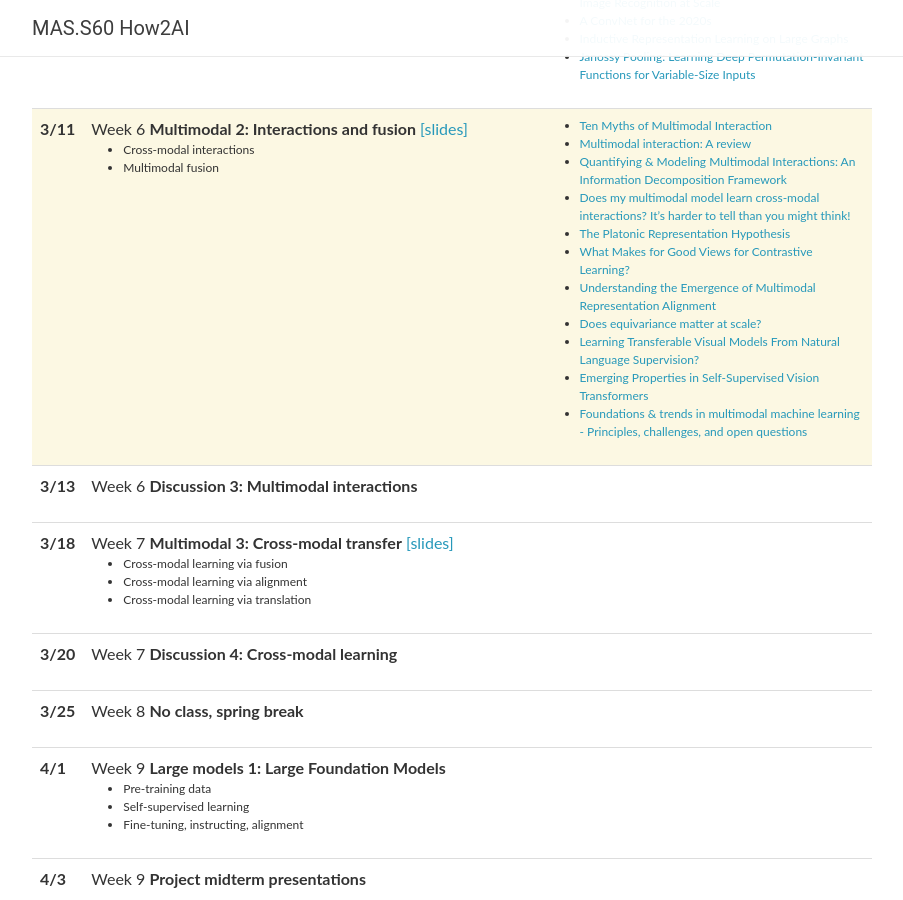
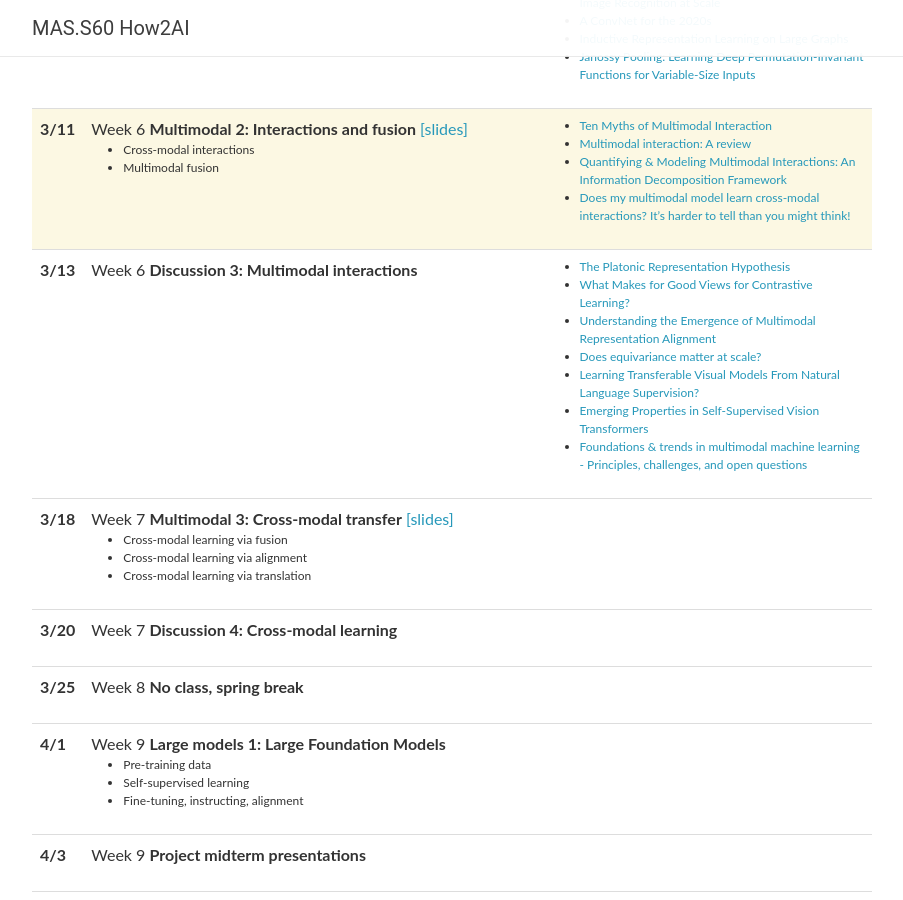
Before and after one commit to MIT-MI/how2ai-course, a Jekyll site: the page built from spring2025/_pages/schedule.md, in a window 1280 px wide and 900 px high, scrolled down 1537 px. Shown: the whole window, without its empty margins (188-1091 px from the left). Built offline with Jekyll 4.4.1, drawn with Linux system fonts in a browser that asks for light colours; nearby versions of some CDN libraries; comment, search, counter and statistics services are not loaded; part of the change alters nothing that is shown.

```diff
--- a/_data/lectures_2025.yml
+++ b/_data/lectures_2025.yml
@@ -133,6 +133,13 @@
     - <a href="https://www.sciencedirect.com/science/article/pii/S0167865513002584">Multimodal interaction&#58; A review</a> <br/>
     - <a href="https://arxiv.org/abs/2302.12247">Quantifying & Modeling Multimodal Interactions&#58; An Information Decomposition Framework</a> <br/>
     - <a href="https://aclanthology.org/2020.emnlp-main.62/">Does my multimodal model learn cross-modal interactions? It’s harder to tell than you might think!</a> <br/>
+
+- date: 3/13
+  title: >
+    Week 6 <strong>Discussion 3: Multimodal interactions</strong>
+  slides:
+  topics:
+  readings:
     - <a href="https://arxiv.org/pdf/2405.07987">The Platonic Representation Hypothesis</a> <br/>
     - <a href="https://arxiv.org/abs/2005.10243">What Makes for Good Views for Contrastive Learning?</a> <br/>
     - <a href="https://arxiv.org/pdf/2502.16282"> Understanding the Emergence of Multimodal Representation Alignment</a> <br/>
@@ -140,13 +147,6 @@
     - <a href="https://arxiv.org/pdf/2103.00020"> Learning Transferable Visual Models From Natural Language Supervision?</a> <br/>
     - <a href="https://arxiv.org/pdf/2104.14294"> Emerging Properties in Self-Supervised Vision Transformers</a> <br/>
     - <a href="https://arxiv.org/abs/2209.03430"> Foundations & trends in multimodal machine learning - Principles, challenges, and open questions </a> <br/>
-
-- date: 3/13
-  title: >
-    Week 6 <strong>Discussion 3: Multimodal interactions</strong>
-  slides:
-  topics:
-  readings:
 
 - date: 3/18
   title: >
```
